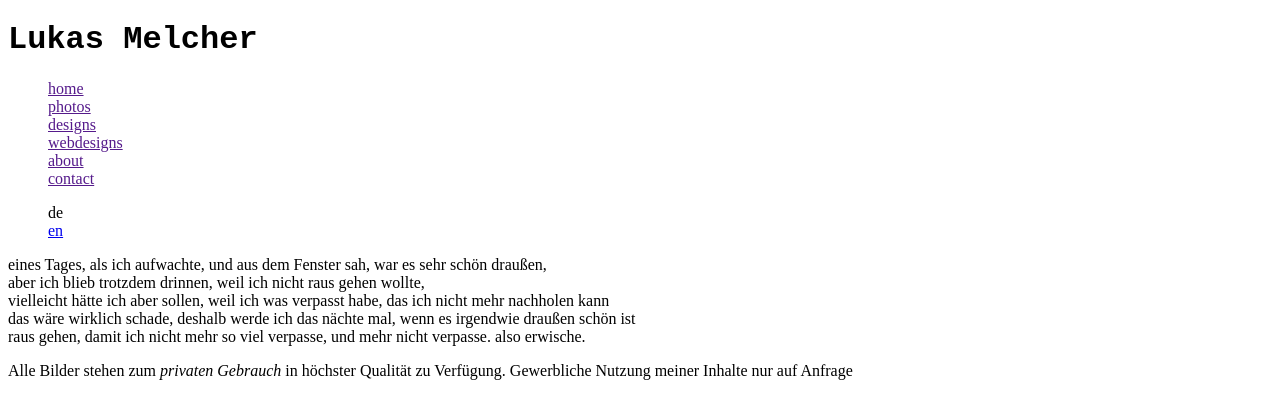
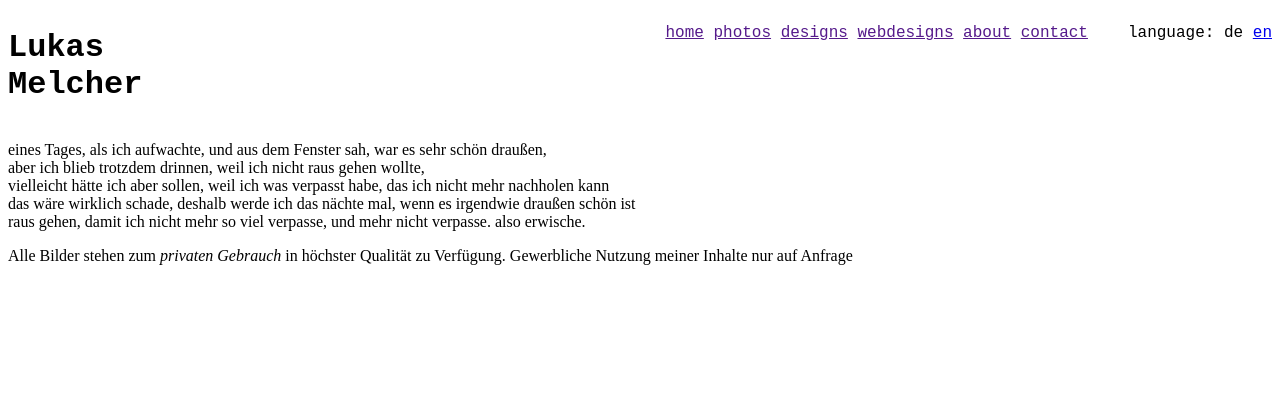
Before and after one commit to sucolova/Portfolio, a plain HTML site: page de/index.html in a window 1280 px wide. Drawn offline with Linux system fonts and the light colour scheme; a web font is replaced by a local one.

Commit message:
es war eine lange Nacht

```diff
--- a/de/index.html
+++ b/de/index.html
@@ -15,8 +15,10 @@
 
 <body>
 
+  <span>
+
     <header>
-    <h1>Lukas Melcher</h1>
+      <h1>Lukas<br>Melcher</h1>
     </header>
     <nav>
       <ul class="navLinks">
@@ -29,12 +31,16 @@
       </ul>
 
       <ul class="languageSelect">
+        <li>language:</li>
         <li id="currentLanguage">de</li>
         <li id="otherLanguage"><a href="../en/index.html">en</a></li>
       </ul>
 
 
     </nav>
+
+  </span>
+
 
   <main>
     <p>
--- a/styles.css
+++ b/styles.css
@@ -1,10 +1,41 @@
+html {
+    box-sizing: border-box;
+}
+
 h1 {
-    font-family: prestige-elite-std, monospace;
-    font-weight: 900;
+    font-weight: 1300;
     font-style: normal;
     color: black;
+    flex: 1;
 }
 
-ul {
+ul.languageSelect {
     list-style-type: none;
+    flex: 2;
 }
+
+span {
+    font-family: prestige-elite-std, monospace;
+    display: flex;
+    width: 100%;
+    padding-left: 0%;
+    margin-left: 0%;
+    align-items: stretch;
+    justify-content: space-between;
+}
+
+
+
+
+ul li {
+    display: inline-flex;
+
+}
+
+nav {
+    display: inline-flex;
+}
+
+/*ul.languageSelect {
+    align-items: center;
+}*/
```
Lines whose indentation alone changed are shown as unchanged.
